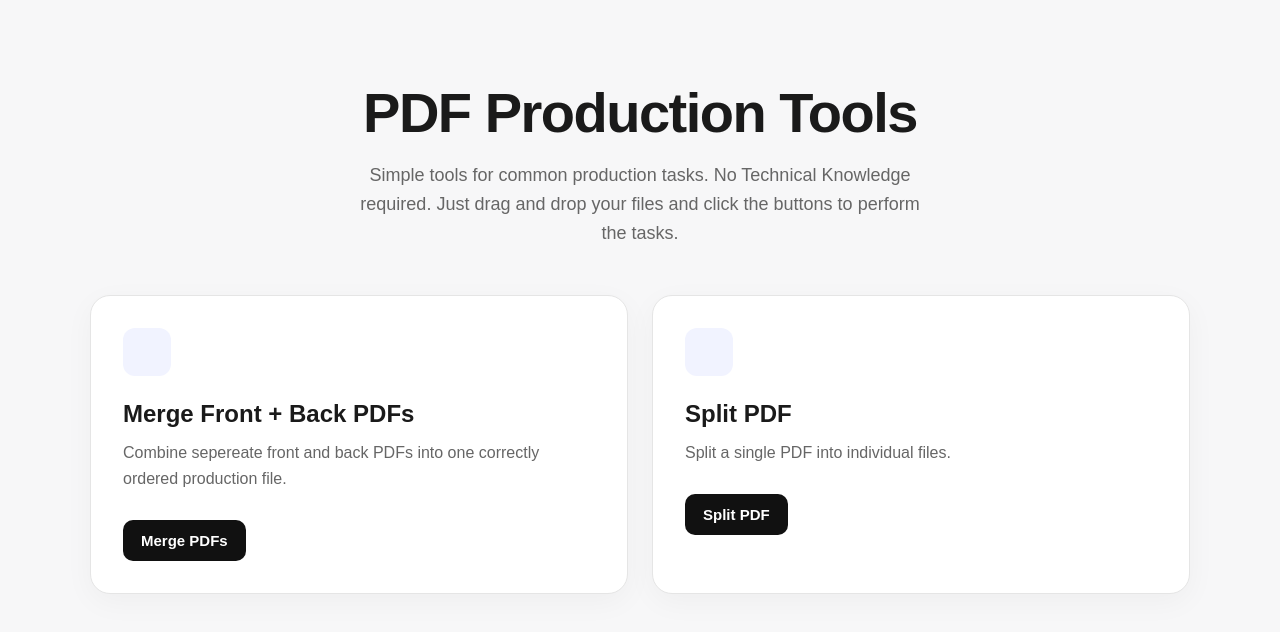
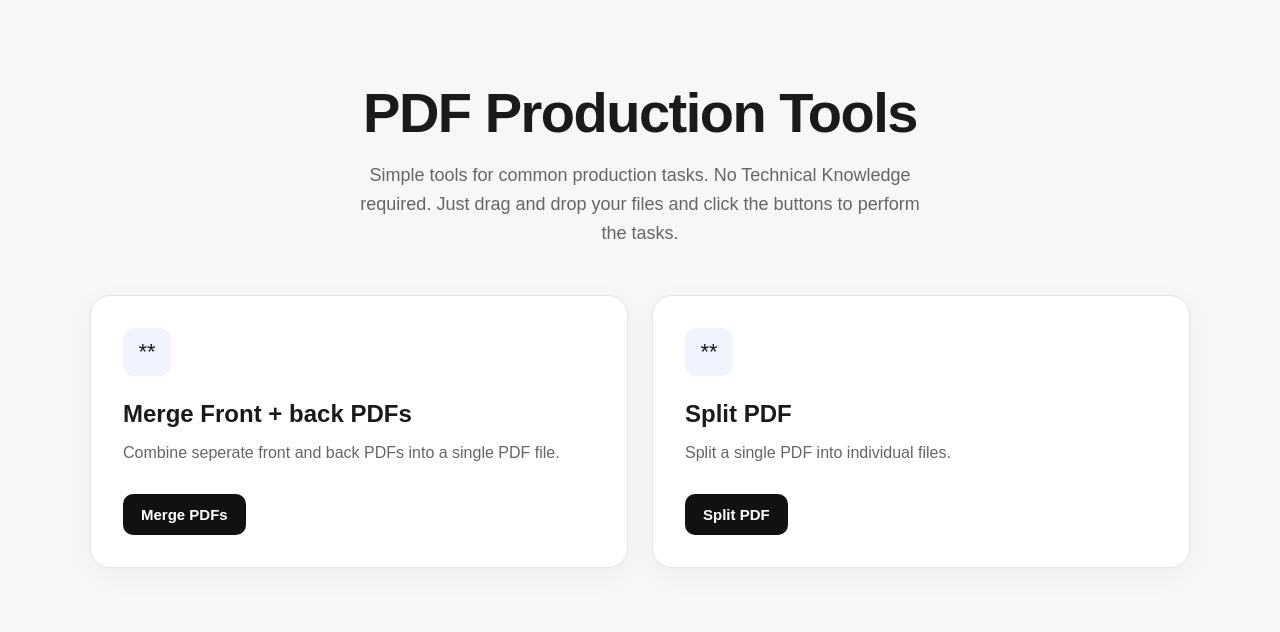
Before and after one commit to christiannoa/pdf-production-tools, a React (Vite) app: page / in a window 1280 px wide. Shown: the top 632 px of the page. Built offline with nearby package versions, Linux system fonts and the light colour scheme.

Commit message:
Create reusable ToolCard component

```diff
--- a/src/App.tsx
+++ b/src/App.tsx
@@ -1,4 +1,5 @@
 import './App.css'
+import ToolCard from './components/ToolCard'
 
 // This file contains the main component of the application, which serves as the entry point for rendering the app's UI. It imports necessary dependencies and sets up the initial state and layout of the application. The component is responsible for managing global state, routing, and rendering child components based on the current route or user interactions.
 
@@ -25,42 +26,21 @@ function App() {
         <section className="tool-grid">
 
           {/* MERGE TOOLS */}
-          <article className="tool-card">
 
-            {/* We'll replce with this with a real icon later */}
-            <div className="tool-icon">
-            </div>
+          <ToolCard
+            icon="**"
+            title="Merge Front + back PDFs"
+            description="Combine seperate front and back PDFs into a single PDF file."
+            buttonText="Merge PDFs"
+            />
+          {/* Split PDF Tool */}
 
-            <h2>Merge Front + Back PDFs</h2>
-
-            <p>
-              Combine sepereate front and back PDFs into one
-              correctly ordered production file.
-            </p>
-
-          {/* type="button: explicitly tells the broweser that this is a regular clickable button. */}
-            <button type="button">
-              Merge PDFs
-            </button>
-
-          </article>
-
-          {/* Split PDF Tool */}
-          <article className="tool-card">
-
-            <div className="tool-icon">
-            </div>
-
-            <h2>Split PDF</h2>
-
-            <p>Split a single PDF into individual files.
-            </p>
-
-            <button type="button">
-              Split PDF
-            </button>
-
-          </article>
+          <ToolCard
+            icon="**"
+            title="Split PDF"
+            description="Split a single PDF into individual files."
+            buttonText="Split PDF"
+            />
 
         </section>
 
--- /dev/null
+++ b/src/components/ToolCard.tsx
@@ -0,0 +1,32 @@
+type ToolCardProps = {
+    icon: string
+    title: string
+    description: string
+    buttonText: string
+}
+
+
+function ToolCard({
+    icon,
+    title,
+    description,
+    buttonText,
+}: ToolCardProps) {
+
+    return (
+        <article className="tool-card">
+            <div className="tool-icon">
+                {icon}
+            </div>
+
+            <h2>{title}</h2>
+            <p>{description}</p>
+
+            <button type="button">
+                {buttonText}
+            </button>
+        </article>
+    )
+}
+
+export default ToolCard
```
